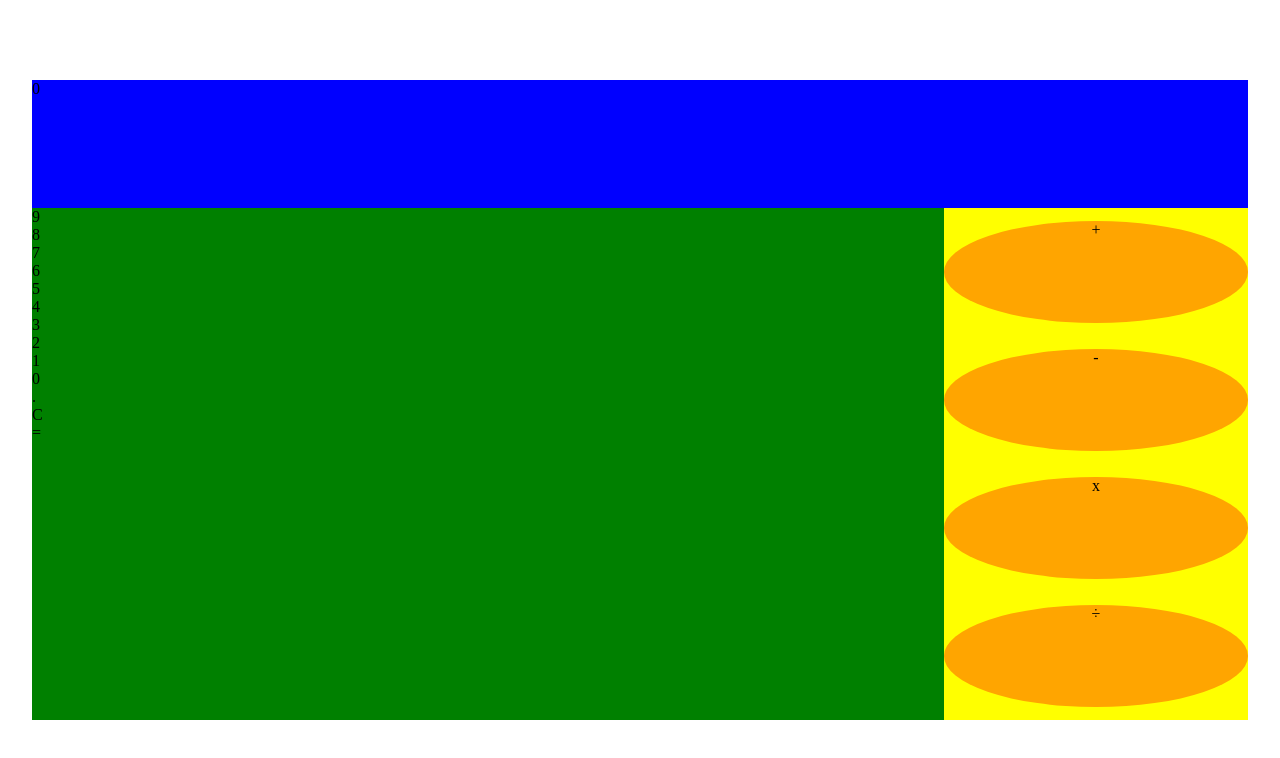
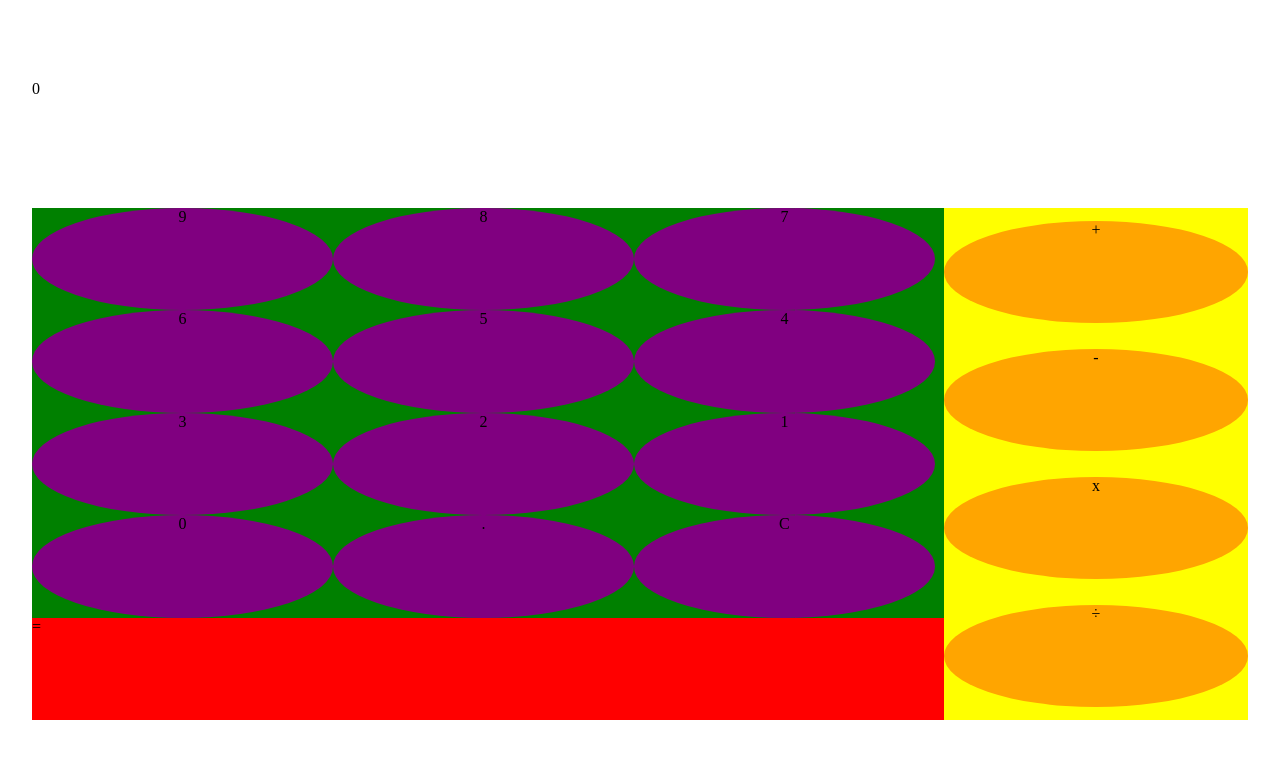
Before and after one commit to cmonez/vanilla-calculator, a plain HTML site: page index.html in a window 1280 px wide. Drawn offline with Linux system fonts and the light colour scheme.

Commit message:
Work on dimensions of buttons

```diff
--- a/styles/styles.css
+++ b/styles/styles.css
@@ -1,7 +1,7 @@
 .calculator {
   height: 80%;
   width: 95%;
-  background: pink;
+  /* background: pink; */
   position: fixed;
   top: 50%;
   left: 50%;
@@ -13,7 +13,7 @@
 #result {
   height: 20%;
   width: 100%;
-  background: blue;
+  /* background: blue; */
 }
 
 .calculator-body {
@@ -47,3 +47,22 @@
   /* vertical-align: middle; */
   /* line-height: 25%; */
 }
+
+#numbers {
+  display: flex;
+  flex-direction: row;
+  flex-wrap: wrap;
+}
+
+#numbers .number,
+.clear {
+  width: 33%;
+  border-radius: 50%;
+  background: purple;
+  text-align: center;
+}
+
+#equals {
+  width: 100%;
+  background: red;
+}
```
Also changed, not shown: index.html (+1 -1 lines).
